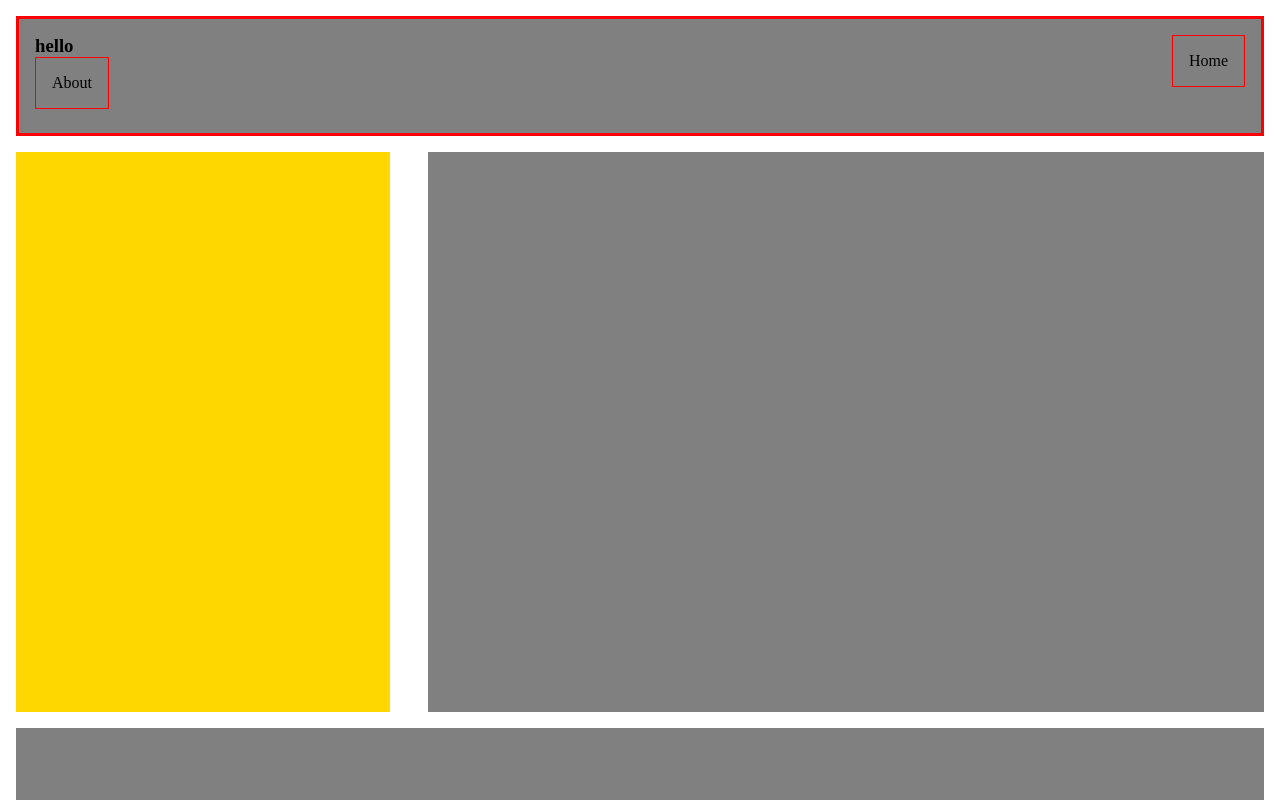
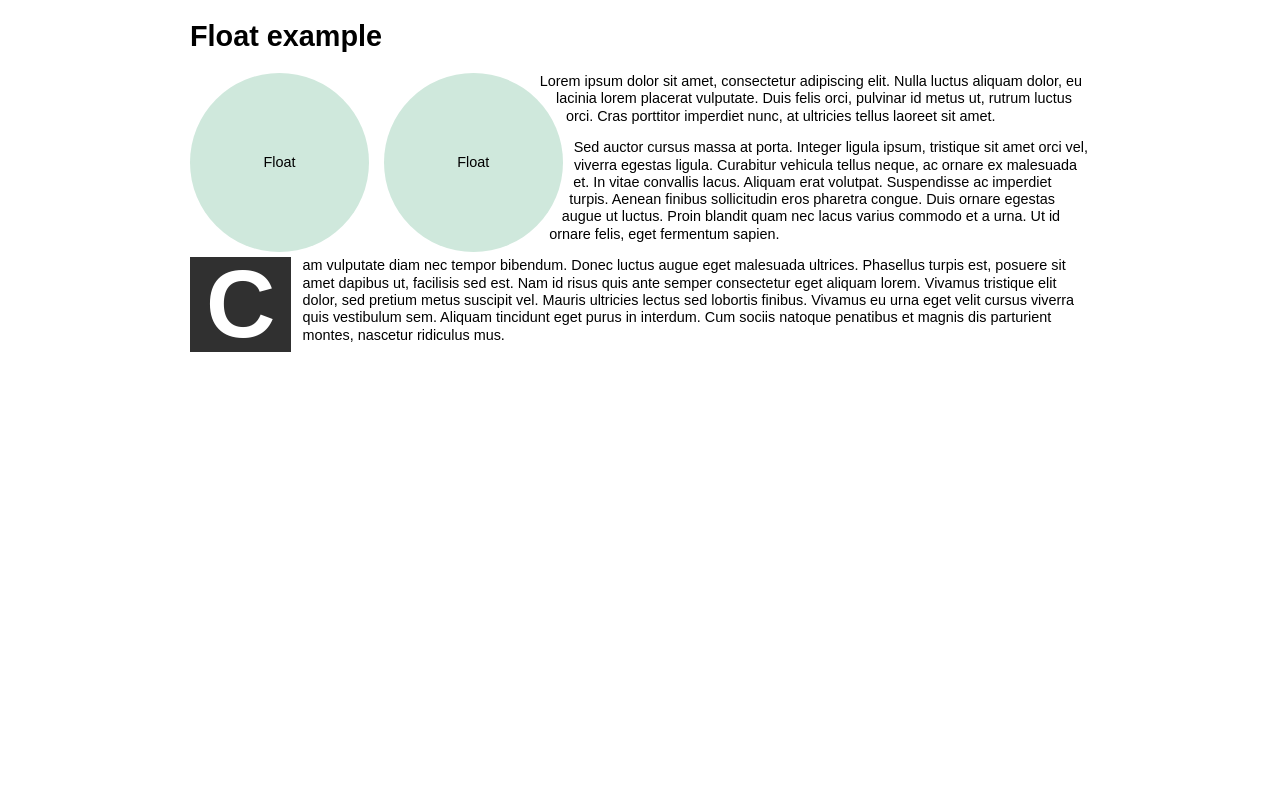
Before and after one commit to minhsu12113/html-css-practice, a plain HTML site: page float-property/index.html in a window 1280 px wide. Drawn offline with Linux system fonts and the light colour scheme.

Commit message:
practice drop cap

```diff
--- a/float-property/index.html
+++ b/float-property/index.html
@@ -7,19 +7,33 @@
 		<title>Float Property</title>
 	</head>
 	<body>
-		<main>
-			<section class="header">
-				<section class="header-menu">
-          <p>Home     </p>
-          <h3>hello</h3>
-          <p>About    </p>
-				</section>
-			</section>
-			<section class="body">
-				<aside></aside>
-				<article></article>
-			</section>
-			<section class="footer"></section>
-		</main>
+		<h1>Float example</h1>
+
+		<div class="box">Float</div>
+		<div class="box1">Float</div>
+
+		<p>
+			Lorem ipsum dolor sit amet, consectetur adipiscing elit. Nulla luctus aliquam dolor, eu
+			lacinia lorem placerat vulputate. Duis felis orci, pulvinar id metus ut, rutrum luctus
+			orci. Cras porttitor imperdiet nunc, at ultricies tellus laoreet sit amet.
+		</p>
+
+		<p>
+			Sed auctor cursus massa at porta. Integer ligula ipsum, tristique sit amet orci vel,
+			viverra egestas ligula. Curabitur vehicula tellus neque, ac ornare ex malesuada et. In
+			vitae convallis lacus. Aliquam erat volutpat. Suspendisse ac imperdiet turpis. Aenean
+			finibus sollicitudin eros pharetra congue. Duis ornare egestas augue ut luctus. Proin
+			blandit quam nec lacus varius commodo et a urna. Ut id ornare felis, eget fermentum
+			sapien.
+		</p>
+
+		<p class="last-p">
+			Cam vulputate diam nec tempor bibendum. Donec luctus augue eget malesuada ultrices.
+			Phasellus turpis est, posuere sit amet dapibus ut, facilisis sed est. Nam id risus quis
+			ante semper consectetur eget aliquam lorem. Vivamus tristique elit dolor, sed pretium
+			metus suscipit vel. Mauris ultricies lectus sed lobortis finibus. Vivamus eu urna eget
+			velit cursus viverra quis vestibulum sem. Aliquam tincidunt eget purus in interdum. Cum
+			sociis natoque penatibus et magnis dis parturient montes, nascetur ridiculus mus.
+		</p>
 	</body>
 </html>
--- a/float-property/style.css
+++ b/float-property/style.css
@@ -1,65 +1,50 @@
-* {
-	padding: 0;
-	margin: 0;
+body {
+  width: 90%;
+  max-width: 900px;
+  margin: 0 auto;
+  font:
+    0.9em/1.2 Arial,
+    Helvetica,
+    sans-serif;
 }
 
-body {
-  width: 100%;
-  height: 100vh;
-  background-color: white;
+.box {
+	border-radius: 50%;
+  float: left;
+  margin-right: 15px;
+  width: 150px;
+  height: 150px;
+  background-color: rgb(207 232 220);
+  padding: 1em;
+	shape-outside: circle(50%);
+	display: flex;
+	justify-content: center;
+	align-items: center;
 }
 
-main {
-  width: 100%;
-  height: 100%;
-	overflow: auto;
+.box1 {
+	border-radius: 50%;
+  float: left;
+  margin-right: 15px;
+  width: 150px;
+  height: 150px;
+  background-color: rgb(207 232 220);
+  padding: 1em;
+	shape-outside: circle(50%);
+	display: flex;
+	justify-content: center;
+	align-items: center;
+}
 
-	> .header {
-		height: 15%;
-		background: gray;
-		margin: 1rem;
-		border: solid red;
-		padding: 1rem;
-		box-sizing: border-box;
-		overflow: auto;
 
-		.header-menu {
-			width: 100%;
-			> p {
-				float: left;
-				border: solid 1px red;
-				padding: 1rem;
-			}
-
-			> :nth-child(1) {
-				float: right;
-			}
-		}
-
-	}
-
-	> .body {
-		height: 70%;
-		margin: 1rem;
-
-		> aside {
-			width: 30%;
-			height: 100%;
-			background: gold;
-			float: left;
-		}
-
-		> article {
-			width: 67%;
-			height: 100%;
-			background: gray;
-			margin-left: 33%;
-		}
-	}
-
-	> .footer {
-		height: 15%;
-		background: gray;
-		margin: 1rem;
-	}
+.last-p::first-letter{
+  font-family: "Source Sans Pro", Arial, Helvetica, sans-serif;
+  color: white;
+  font-size: 6rem;
+  font-weight: bold;
+  float: left;
+  margin-right: 0.7rem;
+  padding: 1rem;
+  line-height: 0.65;
+  background: #303030;
 }
```
